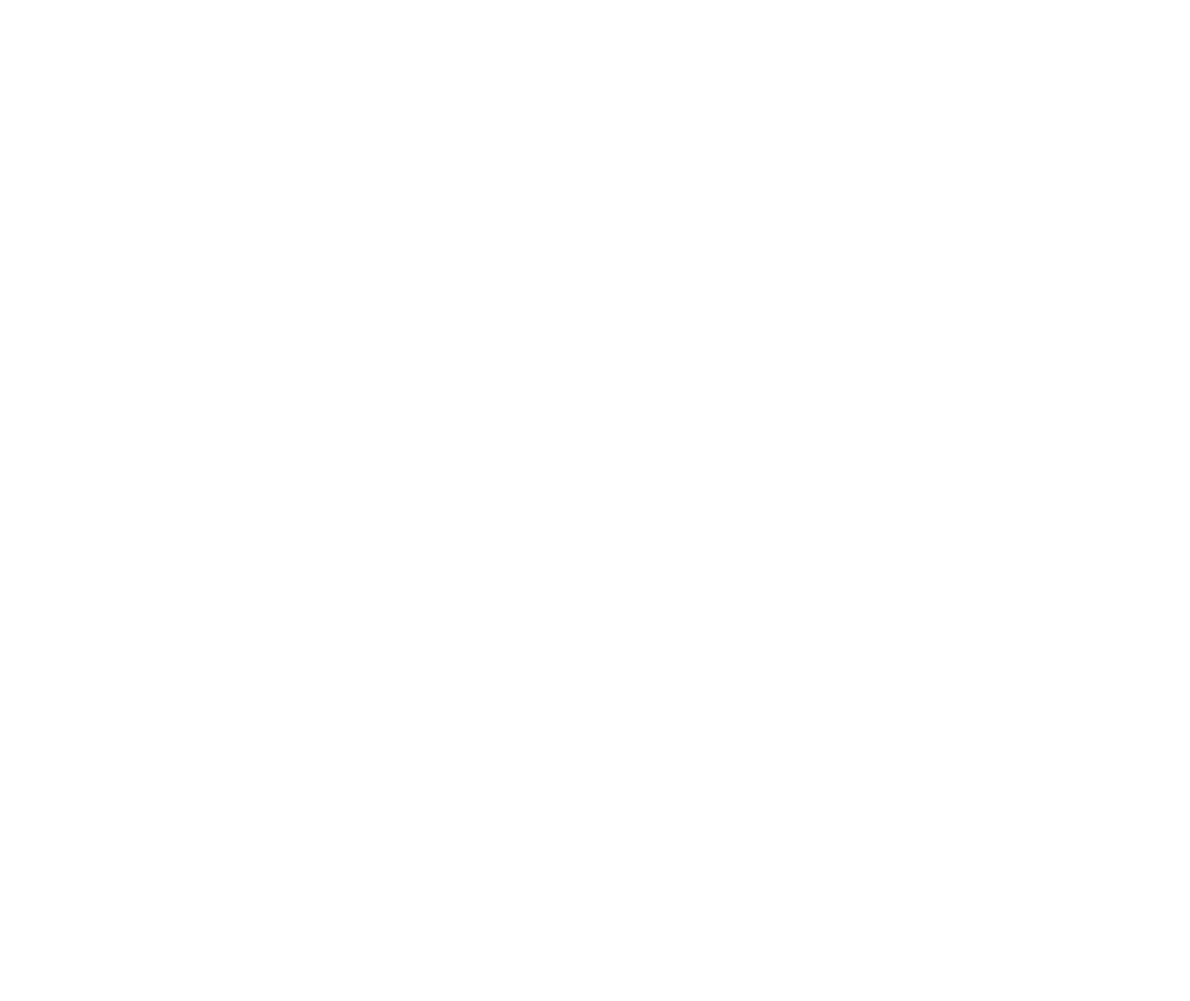
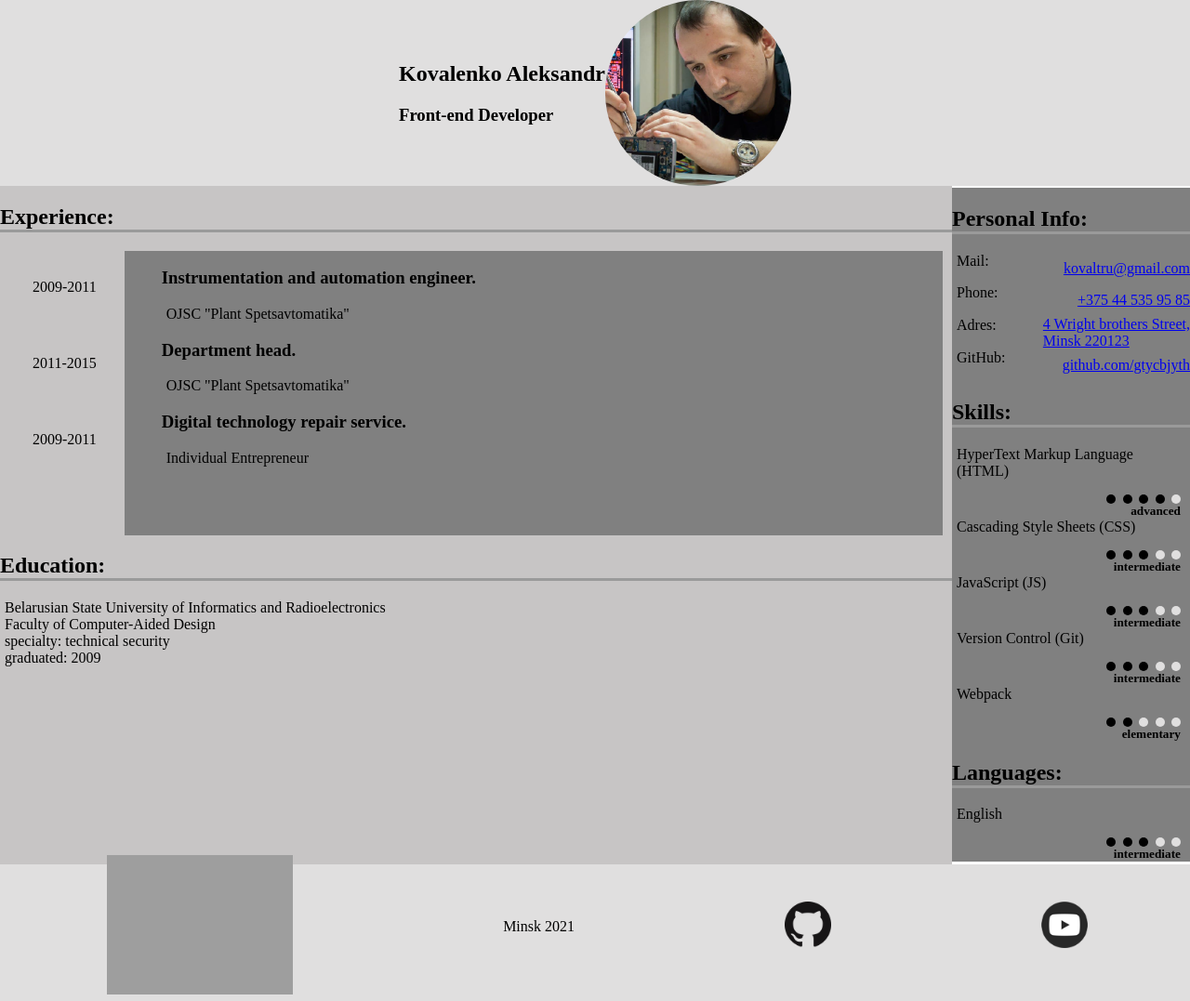
Before and after one commit to gtycbjyth/gtycbjyth-rsschool-cv, a plain HTML site: page index.html in a window 1280 px wide. Shown: the whole page at 93% size. Before the commit the page ends 800 px from the top, so only its background shows below. Drawn offline with Linux system fonts and the light colour scheme; grey boxes are pictures that could not be loaded.

Commit message:
fix: HTML and CSS add: logo-RSschool, link for github and youtube

```diff
--- a/index.html
+++ b/index.html
@@ -4,18 +4,162 @@
   <meta charset="UTF-8">
   <meta http-equiv="X-UA-Compatible" content="IE=edge">
   <meta name="viewport" content="width=device-width, initial-scale=1.0">
+  <link rel="stylesheet" href="./styles.css">
+  <link href="https://fonts.googleapis.com/css2?family=Roboto:wght@400;500;700&display=swap" rel="stylesheet">
   <title>Kovalenko Aleksandr</title>
 </head>
 <body>
   <header>
+    <div class="wrapper">
+
+      <section>
+        <h1>Kovalenko Aleksandr</h1>
+        <h3>Front-end Developer </h3>
+      </section>
+      <img class="my_img" src="./assets/im.png" alt="my photo">
+    </div>
 
   </header>
   <main>
+    <nav class="wrapper">
+        <summary class="experience">
+          <h2 class="border">Experience:</h2>
+          <section class="work">
+            <div class="yers">
+              <p class="p_work">2009-2011</p>
+              <p class="p_work">2011-2015</p>
+              <p class="p_work">2009-2011</p>
+            </div>
+            <div class="info inf_exp">
+              <dir>
+                <h3>Instrumentation and automation engineer.</h3>
+                <p>OJSC "Plant Spetsavtomatika"</p>
+              </dir>
+              <dir>
+                <h3>Department head.</h3>
+                <p>OJSC "Plant Spetsavtomatika"</p>
+              </dir>
+              <dir>
+              <h3>Digital technology repair service.</h3>
+                <p>Individual Entrepreneur</p>
+              </dir>
+
+            </div>
+          </section>
+          <h2 class="border">Education:</h2>
+          <section class="work">
+                <p>Belarusian State University of Informatics and Radioelectronics<br>
+                Faculty of Computer-Aided Design<br>
+                specialty: technical security<br>
+                graduated: 2009
+                </p>
+            </div>
+          </section>
+        </summary>
+        <div class="info">
+          <summary class="personal_info">
+            <h2 class="border">Personal Info:</h2>
+            <div class="mail wrapper">
+              <p>Mail:</p>
+              <a href="mailto:kovaltru@gmail.com">kovaltru@gmail.com</a>
+            </div>
+            <div class="phone wrapper">
+              <p>Phone:</p>
+              <a href="tel:+375445359585"> +375 44 535 95 85</a>
+            </div>
+            <div class="location wrapper">
+              <p>Adres:</p>
+              <a href="https://www.google.com/maps/@53.9588927,27.6654987,17.73z"> 4 Wright brothers Street,<br> Minsk 220123</a>
+            </div>
+            <div class="GitHub wrapper">
+              <p>GitHub:</p>
+              <a href="https://github.com/gtycbjyth">github.com/gtycbjyth</a>
+            </div>
+          </summary>
+          <div class="skills">
+            <h2 class="border">Skills:</h2>
+            <p>HyperText Markup Language <br>(HTML)</p>
+            <section class="skills_level">
+              <ul>
+                <li class="colored"> </li>
+                <li class="colored"> </li>
+                <li class="colored"> </li>
+                <li class="colored"> </li>
+                <li > </li>
+              </ul>
+              <h5>advanced</h5>
+            </section>
+            <p>Cascading Style Sheets (CSS)</p>
+            <section class="skills_level">
+              <ul>
+                <li class="colored"> </li>
+                <li class="colored"> </li>
+                <li class="colored"> </li>
+                <li > </li>
+                <li > </li>
+              </ul>
+              <h5>intermediate</h5>
+            </section>
+            <p>JavaScript (JS)</p>
+            <section class="skills_level">
+              <ul>
+                <li class="colored"> </li>
+                <li class="colored"> </li>
+                <li class="colored"> </li>
+                <li > </li>
+                <li > </li>
+              </ul>
+              <h5>intermediate</h5>
+            </section>
+            <p>Version Control (Git)</p>
+            <section class="skills_level">
+              <ul>
+                <li class="colored"> </li>
+                <li class="colored"> </li>
+                <li class="colored"> </li>
+                <li > </li>
+                <li > </li>
+              </ul>
+              <h5>intermediate</h5>
+            </section>
+            <p>Webpack</p>
+            <section class="skills_level">
+              <ul>
+                <li class="colored"> </li>
+                <li class="colored"> </li>
+                <li > </li>
+                <li > </li>
+                <li > </li>
+              </ul>
+              <h5>elementary</h5>
+            </section>
+          </div>
+          <div class="languages">
+            <h2 class="border">Languages:</h2>
+            <p>English</p>
+            <section class="skills_level">
+              <ul>
+                <li class="colored"> </li>
+                <li class="colored"> </li>
+                <li class="colored"> </li>
+                <li > </li>
+                <li > </li>
+              </ul>
+              <h5>intermediate</h5>
+            </section>
+          </div>
+        </div>
+      </nav>
 
   </main>
   <footer>
-
+    <p><a href="https://rs.school/js/"><img src="https://rs.school/images/rs_school.svg" width="200"
+      height="150"  alt="rs_scool"></a></p>
+      <p>Minsk 2021</p>
+      <p><a href="https://github.com/gtycbjyth"><img src="./assets/GitHub-Mark-64px.png" width="50"
+        height="50"  alt="rs_scool"></a></p>
+      <p><a href="https://www.youtube.com/watch?v=LNNYX3VRm10&ab_channel=Onliner"><img src="./assets/youtube_social_circle_dark.png" width="50"
+        height="50"  alt="rs_scool"></a></p>
   </footer>
-
 </body>
 </html>
--- a/styles.css
+++ b/styles.css
@@ -0,0 +1,93 @@
+html{
+  max-width: 1920px;
+}
+body {
+  width: 1280px;
+  margin: 0 auto;
+
+}
+header{
+  background-color: rgb(224, 223, 223);
+  /* background-color: rgb(49, 48, 48); */
+  justify-content: center;
+  display: flex;
+  /* justify-content: space-around; */
+}
+footer{
+  display: flex;
+  background-color: rgb(224, 223, 223);
+  height: 150px;
+  margin: 0;
+  justify-content:space-around;
+  align-items: center;
+}
+p{
+  margin: 0 0 16px 5px;
+}
+.wrapper{
+  display: flex;
+  justify-content: space-between;
+  align-items: center;
+  margin: auto;
+}
+.my_img {
+  width: 200px;
+  display: block;
+  text-align: center;
+  border-radius: 100%;
+}
+.rs_img {
+  width: 200px;
+  display: block;
+  text-align: center;
+}
+h5{
+  margin: 0 10px 0 0;
+}
+.experience{
+  background-color: rgb(199, 197, 197);
+  width: 80rem;
+  height: 730px;
+}
+.info{
+  background-color: gray;
+  width: 20rem;
+}
+ul{
+  width: 80px;
+  display: flex;
+  justify-content: space-between;
+  align-items: center;
+  margin: 0 10px 0 0;
+}
+li{
+  width: 10px;
+  height: 10px;
+  list-style-type: none;
+  margin: 0;
+  border-radius: 100%;
+  background-color: rgb(224, 223, 223);
+}
+.colored{
+  background-color: black;
+}
+.border{
+  border-bottom: outset;
+}
+.skills_level{
+  display: flex;
+  flex-direction: column;
+  align-items: flex-end;
+}
+.work{
+  display: flex;
+}
+.yers{
+  margin: 30px;
+}
+.p_work{
+  margin-bottom: 64px;
+}
+.inf_exp{
+  width: 55rem;
+}
```
Also changed, not shown: assets/GitHub-Mark-64px.png (added), assets/im.png (added), assets/youtube_social_circle_dark.png (added), assets/yt_logo_rgb_dark.png (added).
